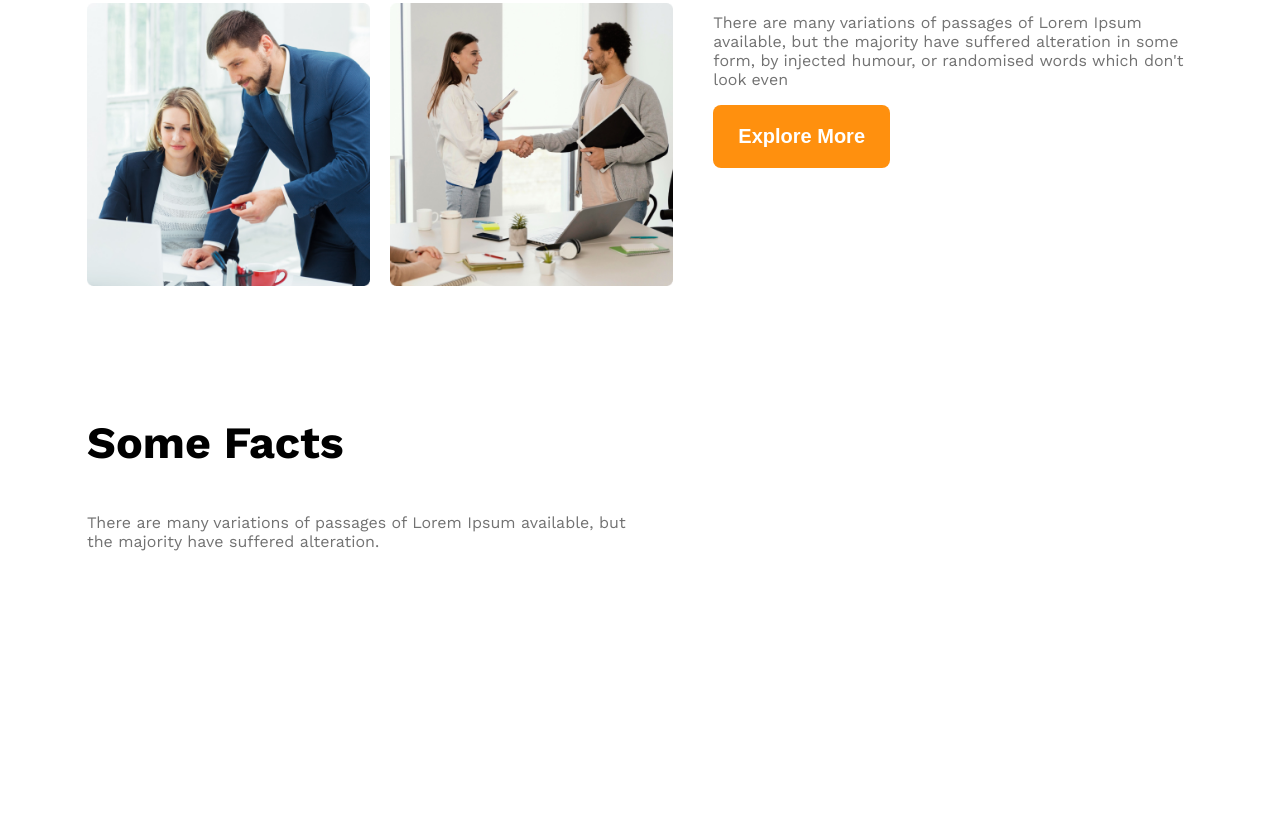
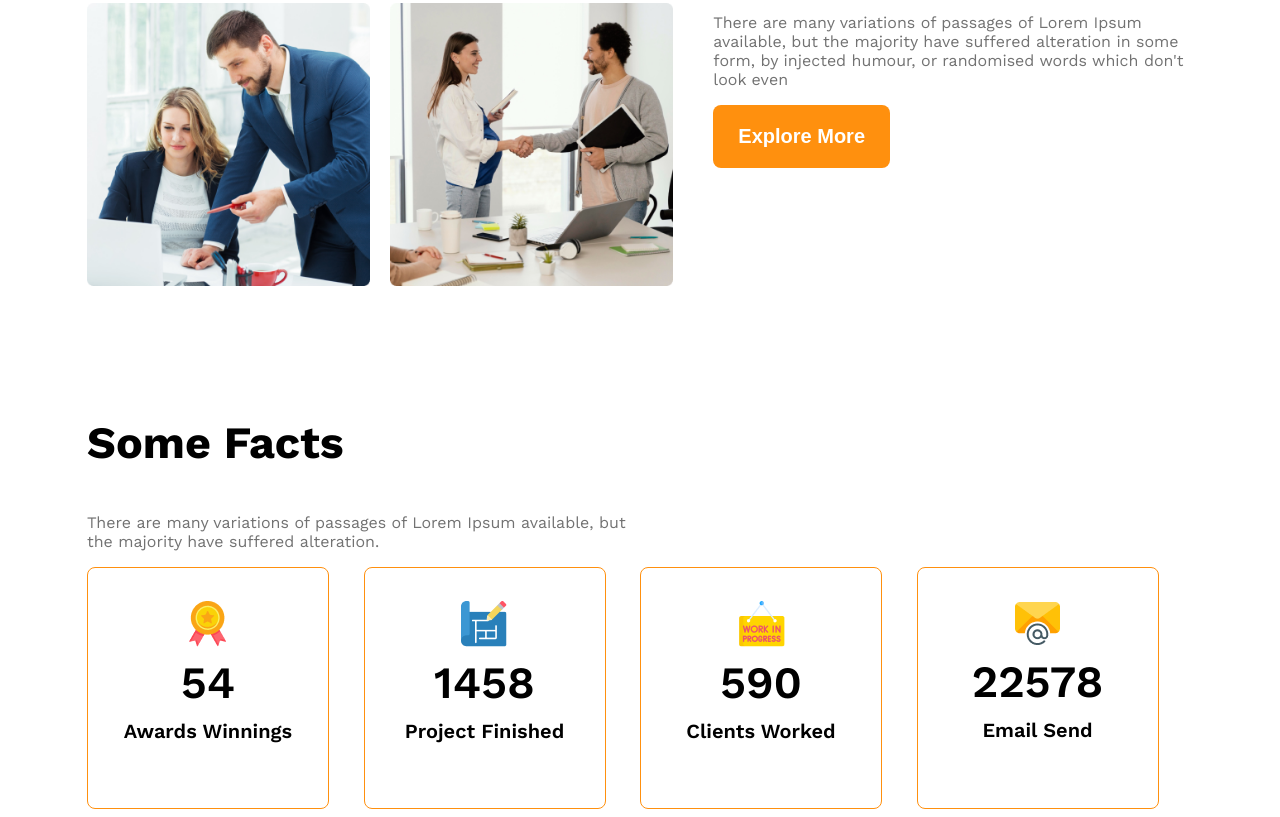
Before and after one commit to md-sh-sabbir/g3-architects-website, a plain HTML site: page index.html in a window 1280 px wide. Shown: the part 1558-2375 px from the top of the page. Before the commit the page ends 2290 px from the top, so only its background shows below. Drawn offline with nearby package versions, Linux system fonts and the light colour scheme.

Commit message:
added some-facts section

```diff
--- a/assests/css/style.css
+++ b/assests/css/style.css
@@ -122,6 +122,34 @@ header{
 .quick-list{
     font-weight: 500;
 }
+
+/* some facts related styles */
+.facts-container{
+    display: grid;
+    grid-template-columns: repeat(4, 1fr);
+}
+.fact-card{
+    border: 1px solid #FF900E;
+    width: 240px;
+    height: 240px;
+    border-radius: 8px;
+    text-align: center;
+    justify-content: center;
+    align-items: center;
+}
+.fact-number{
+    font-size: 2.8rem;
+    font-weight: 600;
+    margin: 5px 0 10px;
+}
+.fact-name{
+    font-size: 1.25rem;
+    font-weight: 600;
+    margin-top: 10px;
+}
+.fact-description{
+    max-width: 540px;
+}
 /* responsive media query */
 
 @media screen and (max-width: 576px) {
--- a/index.html
+++ b/index.html
@@ -49,27 +49,35 @@
         <!-- Some facts -->
         <section class="some-facts">
             <h3 class="section-title">Some Facts</h3>
-            <p class="dark-3">There are many variations of passages of Lorem Ipsum available, but <br> the majority have suffered alteration.</p>
+            <p class="fact-description dark-3">There are many variations of passages of Lorem Ipsum available, but the majority have suffered alteration.</p>
             <div class="facts-container">
-                <div class="fact">
-                    <img src="" alt="" class="fact-icon">
-                    <h4 class="fact-number"></h4>
-                    <h5 class="fact-name"></h5>
+                <div class="fact-card display-flex">
+                    <div>
+                        <img src="assests/images/icons/ribon.png" alt="" class="fact-icon">
+                        <h4 class="fact-number">54</h4>
+                        <h5 class="fact-name">Awards Winnings</h5>
+                    </div>
                 </div>
-                <div class="fact">
-                    <img src="" alt="" class="fact-icon">
-                    <h4 class="fact-number"></h4>
-                    <h5 class="fact-name"></h5>
+                <div class="fact-card display-flex">
+                    <div>
+                        <img src="assests/images/icons/projects.png" alt="" class="fact-icon">
+                        <h4 class="fact-number">1458</h4>
+                        <h5 class="fact-name">Project Finished</h5>
+                    </div>
                 </div>
-                <div class="fact">
-                    <img src="" alt="" class="fact-icon">
-                    <h4 class="fact-number"></h4>
-                    <h5 class="fact-name"></h5>
+                <div class="fact-card display-flex">
+                    <div>
+                        <img src="assests/images/icons/customers.png" alt="" class="fact-icon">
+                        <h4 class="fact-number">590</h4>
+                        <h5 class="fact-name">Clients Worked</h5>
+                    </div>
                 </div>
-                <div class="fact">
-                    <img src="" alt="" class="fact-icon">
-                    <h4 class="fact-number"></h4>
-                    <h5 class="fact-name"></h5>
+                <div class="fact-card display-flex">
+                    <div>
+                        <img src="assests/images/icons/email.png" alt="" class="fact-icon">
+                        <h4 class="fact-number">22578</h4>
+                        <h5 class="fact-name">Email Send</h5>
+                    </div>
                 </div>
             </div>
         </section>
```
